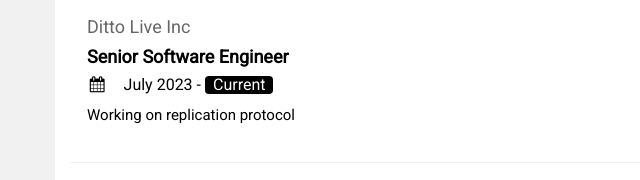
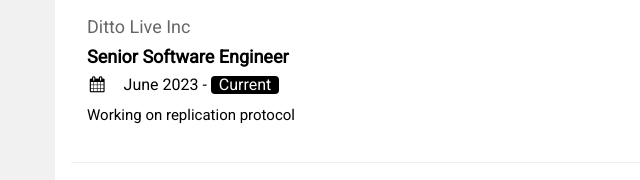
Before and after one commit to sreeja/sreeja.github.io, a plain HTML site: page index.html in a window 1280 px wide. Shown: the part 1624-1804 px from the top of the page, 253-893 px from the left. Drawn offline with nearby package versions, Linux system fonts and the light colour scheme; some icons are missing.

Commit message:
Update index.html

```diff
--- a/index.html
+++ b/index.html
@@ -202,7 +202,7 @@
                         <div class="w3-container">
                             <h5 class="w3-opacity">Ditto Live Inc</h5>
                             <h5 class="w3-text-silver"><b>Senior Software Engineer</b></h5>
-                            <h6 class="w3-text-silver"><i class="fa fa-calendar fa-fw w3-margin-right"></i>July 2023 - <span class="w3-tag w3-silver w3-round">Current</span></h6>
+                            <h6 class="w3-text-silver"><i class="fa fa-calendar fa-fw w3-margin-right"></i>June 2023 - <span class="w3-tag w3-silver w3-round">Current</span></h6>
                             <p> Working on replication protocol</p>
                         </div>
                         <hr>
```
